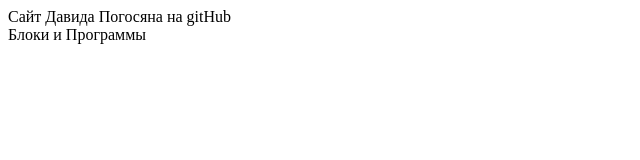
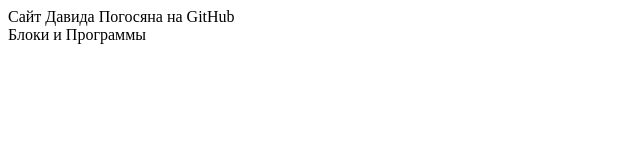
Before and after one commit to DavidPogosyan/index, a plain HTML site: page index.html in a window 1280 px wide. Shown: the full height of the page, 0-640 px from the left. Drawn offline with Linux system fonts and the light colour scheme.

Commit message:
Update index.html

```diff
--- a/index.html
+++ b/index.html
@@ -6,7 +6,7 @@
 </head>
 
 <body>
-	Сайт Давида Погосяна на gitHub
+	Сайт Давида Погосяна на GitHub
 </body>
 <br>
 Блоки и Программы
```
